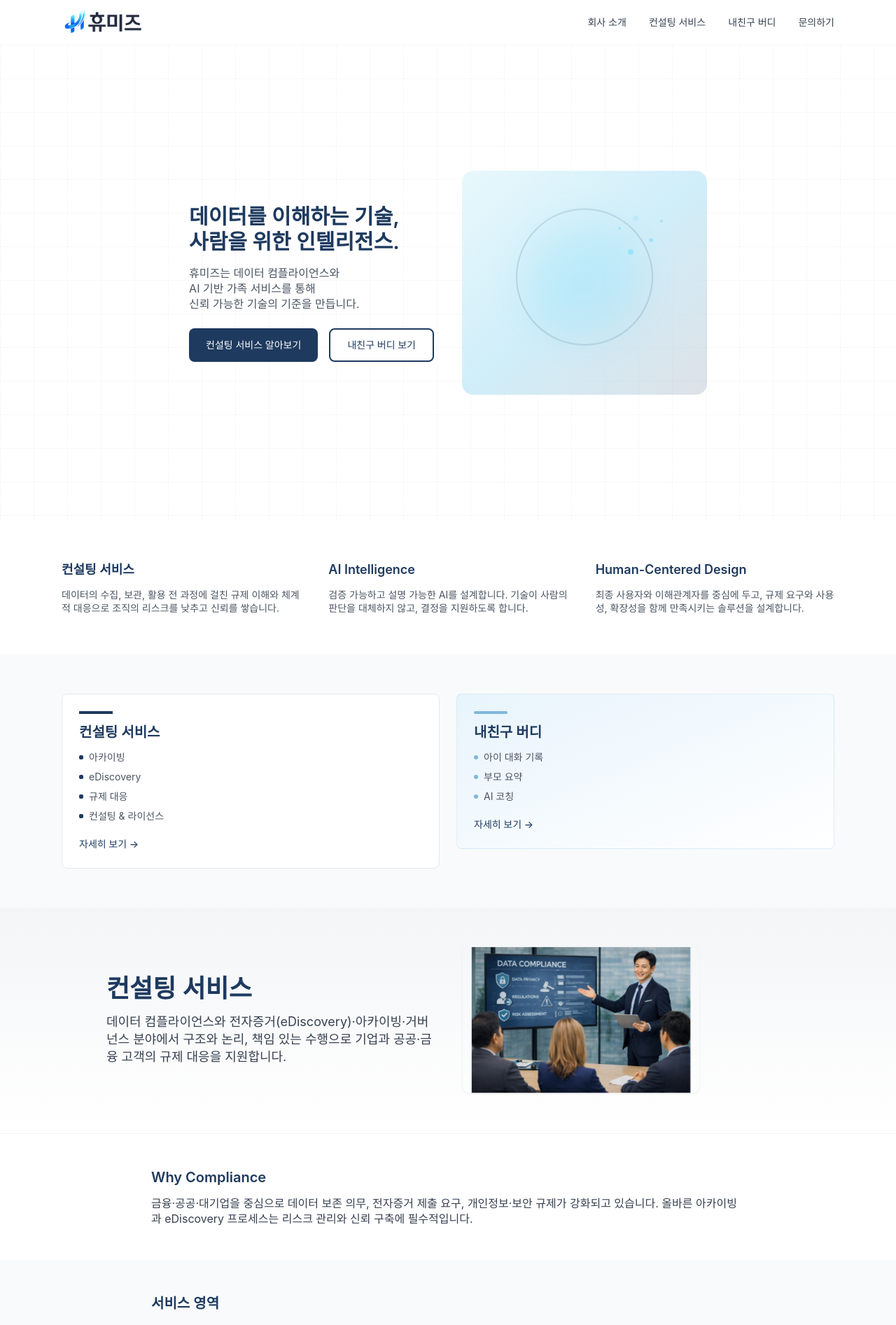
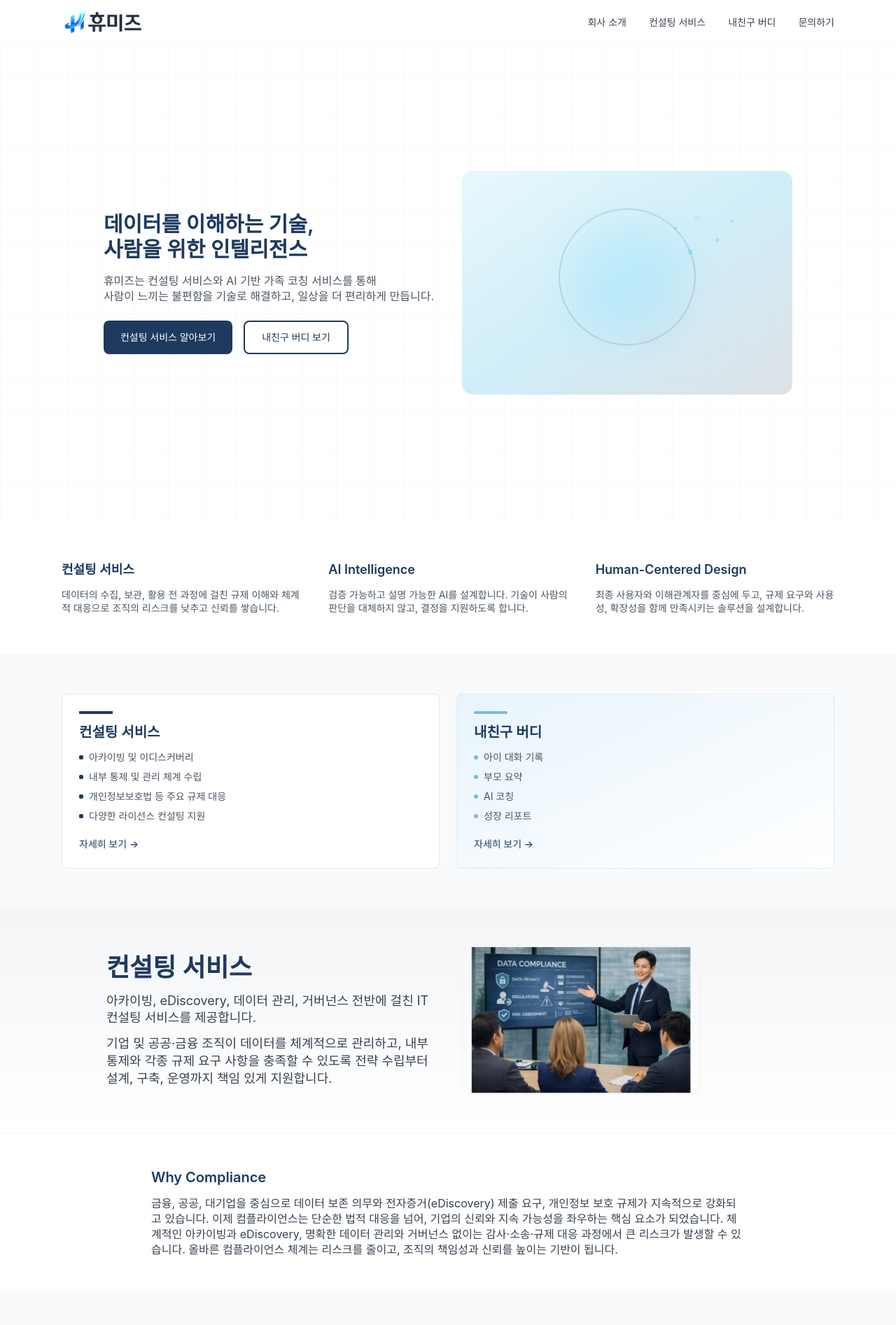
Before and after one commit to Humease/Homepage, a Next.js app: page / in a window 1280 px wide. Shown: the top 1893 px of the page at 70% size. Built offline with nearby package versions, Linux system fonts and the light colour scheme; a web font is replaced by a local one.

Commit message:
Content update: hero, consulting, why compliance, about, footer

```diff
--- a/components/AboutSection.tsx
+++ b/components/AboutSection.tsx
@@ -14,9 +14,18 @@ export function AboutSection() {
     >
       <div className="max-w-3xl mx-auto px-6">
         <h2 className="text-3xl font-semibold text-primary mb-6">회사 소개</h2>
-        <div className="text-gray-700 leading-snug">
+        <div className="text-gray-700 leading-snug space-y-4">
           <p>
-            휴미즈(Humease)는 기업과 가정의 지속 가능한 성장을 돕는 컨설팅 서비스와 가족 중심 디지털 서비스를 함께 제공하는 기업입니다. 기업 고객에게는 기술과 비즈니스를 연결하는 실전형 컨설팅을 통해 문제 해결과 성과 창출을 지원하고, 가정에는 아이와 부모를 잇는 ‘내친구 버디’ 서비스를 통해 일상의 대화와 성장을 돕습니다. 휴미즈는 신뢰·안전·사람 중심의 가치를 바탕으로, 기술이 삶을 더 이해하고 편안하게 만드는 경험을 만들어갑니다.
+            휴미즈(Humease)는 기술이 조직과 사람의 성장을 자연스럽게 지원하는 방식을 고민하는 컨설팅·디지털 서비스 기업입니다.
+          </p>
+          <p>
+            기업에게는 데이터와 기술을 기반으로 한 실행 중심의 컨설팅을 제공하여, 복잡한 문제를 구조적으로 해결하고 지속 가능한 운영과 성과 창출을 돕습니다.
+          </p>
+          <p>
+            가정에는 아이와 부모를 연결하는 가족 중심 디지털 서비스 ‘내친구 버디’를 통해, 일상의 대화와 기록이 성장으로 이어지는 경험을 제공합니다.
+          </p>
+          <p>
+            휴미즈는 신뢰와 안전, 사람 중심의 가치를 바탕으로 기술을 단순한 도구가 아닌 삶을 이해하고 돕는 파트너로 발전시키며, 기업과 가정이 함께 성장하는 미래를 만들어갑니다.
           </p>
         </div>
       </div>
--- a/components/BusinessOverviewSection.tsx
+++ b/components/BusinessOverviewSection.tsx
@@ -4,16 +4,17 @@ import Link from "next/link";
 import { motion } from "framer-motion";
 
 const dcItems = [
-  "아카이빙",
-  "eDiscovery",
-  "규제 대응",
-  "컨설팅 & 라이선스",
+  "아카이빙 및 이디스커버리",
+  "내부 통제 및 관리 체계 수립",
+  "개인정보보호법 등 주요 규제 대응",
+  "다양한 라이선스 컨설팅 지원",
 ];
 
 const buddyItems = [
   "아이 대화 기록",
   "부모 요약",
   "AI 코칭",
+  "성장 리포트",
 ];
 
 const cardVariants = {
--- a/components/DCSection.tsx
+++ b/components/DCSection.tsx
@@ -51,9 +51,10 @@ export function DCSection() {
                 컨설팅 서비스
               </h2>
               <p className="text-lg text-gray-700 leading-snug">
-                데이터 컴플라이언스와 전자증거(eDiscovery)·아카이빙·거버넌스 분야에서
-                구조와 논리, 책임 있는 수행으로 기업과 공공·금융 고객의 규제 대응을
-                지원합니다.
+                아카이빙, eDiscovery, 데이터 관리, 거버넌스 전반에 걸친 IT 컨설팅 서비스를 제공합니다.
+              </p>
+              <p className="text-lg text-gray-700 leading-snug mt-3">
+                기업 및 공공·금융 조직이 데이터를 체계적으로 관리하고, 내부 통제와 각종 규제 요구 사항을 충족할 수 있도록 전략 수립부터 설계, 구축, 운영까지 책임 있게 지원합니다.
               </p>
             </motion.div>
             <motion.div
@@ -89,9 +90,7 @@ export function DCSection() {
             Why Compliance
           </h3>
           <p className="text-gray-700 leading-snug">
-            금융·공공·대기업을 중심으로 데이터 보존 의무, 전자증거 제출 요구,
-            개인정보·보안 규제가 강화되고 있습니다. 올바른 아카이빙과 eDiscovery
-            프로세스는 리스크 관리와 신뢰 구축에 필수적입니다.
+            금융, 공공, 대기업을 중심으로 데이터 보존 의무와 전자증거(eDiscovery) 제출 요구, 개인정보 보호 규제가 지속적으로 강화되고 있습니다. 이제 컴플라이언스는 단순한 법적 대응을 넘어, 기업의 신뢰와 지속 가능성을 좌우하는 핵심 요소가 되었습니다. 체계적인 아카이빙과 eDiscovery, 명확한 데이터 관리와 거버넌스 없이는 감사·소송·규제 대응 과정에서 큰 리스크가 발생할 수 있습니다. 올바른 컴플라이언스 체계는 리스크를 줄이고, 조직의 책임성과 신뢰를 높이는 기반이 됩니다.
           </p>
         </div>
       </motion.section>
@@ -150,7 +149,7 @@ export function DCSection() {
       >
         <div className="max-w-4xl mx-auto px-6 text-center">
           <p className="text-gray-700 mb-4">
-            도입·문의는 아래 문의하기에서 부탁드립니다.
+            컨설팅 서비스 관련 문의는 아래 버튼을 통해 편하게 연락해 주세요.
           </p>
           <Link
             href="/#contact"
--- a/components/Footer.tsx
+++ b/components/Footer.tsx
@@ -8,8 +8,9 @@ export default function Footer() {
           <div>
             <p className="font-semibold text-gray-900">주식회사 휴미즈</p>
             <p className="mt-1.5 text-sm text-gray-600 max-w-md leading-snug">
-              기업과 가정의 지속 가능한 성장을 위한 컨설팅과 가족 중심 디지털
-              서비스(내친구 버디)로, 신뢰·안전·사람 중심의 경험을 만들어갑니다.
+              휴미즈는 IT 기술을 통해 사람의 일상이 더 편리해지도록 돕습니다.
+              <br />
+              기업과 가정이 함께 성장하고 행복해질 수 있는 환경을 만들어갑니다.
             </p>
           </div>
           <div className="flex flex-col gap-2">
--- a/components/HeroSection.tsx
+++ b/components/HeroSection.tsx
@@ -16,7 +16,7 @@ export function HeroSection() {
           >
             데이터를 이해하는 기술,
             <br />
-            사람을 위한 인텔리전스.
+            사람을 위한 인텔리전스
           </motion.p>
           <motion.p
             className="mt-4 text-gray-600 leading-snug"
@@ -24,11 +24,9 @@ export function HeroSection() {
             animate={{ opacity: 1, y: 0 }}
             transition={{ duration: 0.6, delay: 0.1, ease: "easeOut" }}
           >
-            휴미즈는 데이터 컴플라이언스와
+            휴미즈는 컨설팅 서비스와 AI 기반 가족 코칭 서비스를 통해
             <br />
-            AI 기반 가족 서비스를 통해
-            <br />
-            신뢰 가능한 기술의 기준을 만듭니다.
+            사람이 느끼는 불편함을 기술로 해결하고, 일상을 더 편리하게 만듭니다.
           </motion.p>
           <motion.div
             className="mt-6 flex flex-wrap gap-4"
```
Also changed, not shown: 1 other file (tests, documents, lock files or other folders).
